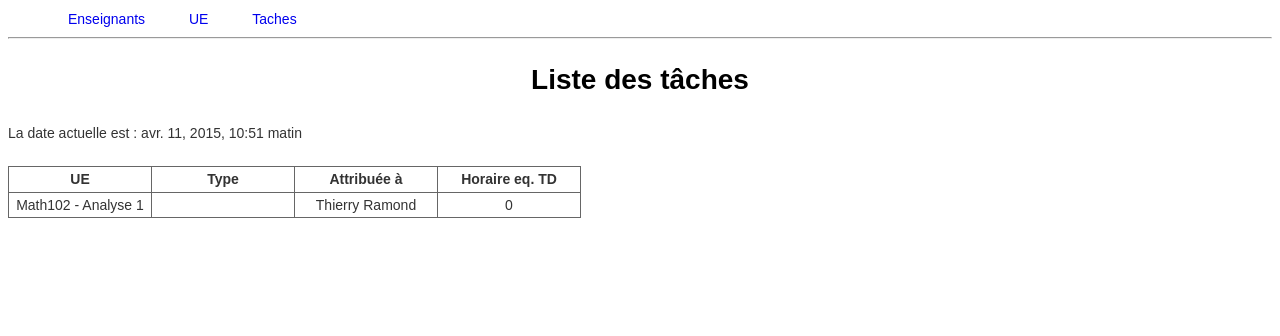
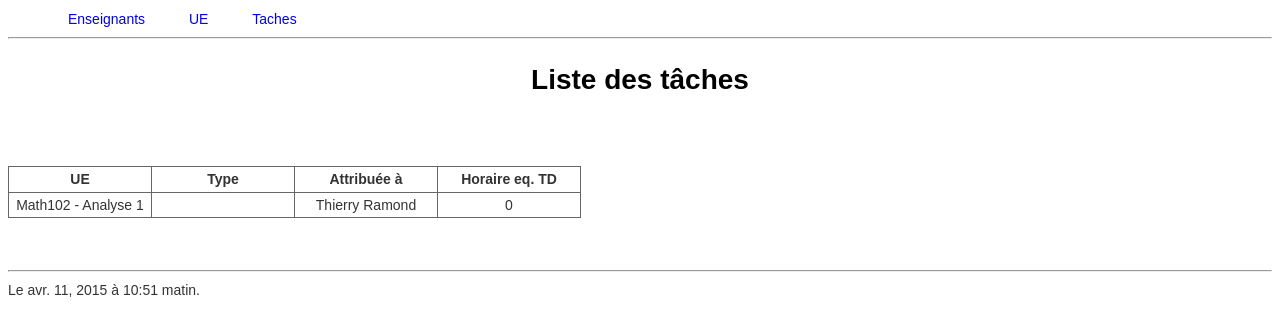
Before and after one commit to thierryramond/trServ, a Django app: page /taches/ in a window 1280 px wide. Shown: the top 336 px of the page. Run offline with Django 3.2, Linux system fonts and the light colour scheme; data comes from the database, SQL or seed files in the repository; parts of the project's set-up code (start-up, migrations or seed data) failed here and were passed over.

Commit message:
cosmetique: affiche de l'heure dans base.html

```diff
--- a/trServ/services/templates/services/base.html
+++ b/trServ/services/templates/services/base.html
@@ -13,11 +13,19 @@
 <li> <a href="{% url 'services.views.liste_ue' %}">UE</a></li>
 <li> <a href="{% url 'services.views.liste_taches' %}">Taches</a></li>
 </ul>
+
 </div>
 <hr/>
 
 
-{% block content %}{% endblock %}
+{% block content %}
 
+{% endblock %}
+
+
+<br>
+<br>
+<hr>
+Le {{datetime|date:"DATE_FORMAT"}} à {{datetime|time:"TIME_FORMAT"}}.
 </body>
 </html>
--- a/trServ/services/templates/services/enseignants.html
+++ b/trServ/services/templates/services/enseignants.html
@@ -5,9 +5,8 @@
 {% block content %}
 
 <h1>Liste des enseignants</h1>
-
-Bonjour! Nous sommes le {{datetime|date}} et il est {{datetime|time}}
-<br/><br/>
+<br/>
+<br/>
 
 <table>
 <tr>
--- a/trServ/services/templates/services/taches.html
+++ b/trServ/services/templates/services/taches.html
@@ -6,7 +6,6 @@
 <h1>Liste des tâches</h1>
 
 
-La date actuelle est : {{date}}
 <br/><br/>
 
 <table>
--- a/trServ/services/views.py
+++ b/trServ/services/views.py
@@ -6,7 +6,7 @@ from django.utils import timezone
 
 
 def home(request):
-	return render(request,'services/home.html')
+	return render(request,'services/home.html',{'datetime': timezone.now()})
 
 
 from .models import Enseignant
@@ -18,13 +18,13 @@ def liste_enseignants(request):
 from .models import Ue
 def liste_ue(request):
 	liste_ue = Ue.objects.order_by('année','semestre')
-	return render(request, 'services/ue.html',{'date': timezone.now(), 'Ue' : liste_ue})
+	return render(request, 'services/ue.html',{'datetime': timezone.now(), 'Ue' : liste_ue})
 
 
 from .models import Tache
 def liste_taches(request):
 	liste = Tache.objects.all()
-	return render(request, 'services/taches.html',{'date': timezone.now(), 'Taches' : liste})
+	return render(request, 'services/taches.html',{'datetime': timezone.now(), 'Taches' : liste})
 
 from .forms import EnseignantForm
 def nouvelens(request):
@@ -37,7 +37,7 @@ def nouvelens(request):
 	else: # Si ce n'est pas du POST, c'est probablement une requête GET
 		form = EnseignantForm()  # Nous créons un formulaire vide
 
-	return render(request, "services/ens_form.html", locals())
+	return render(request, "services/ens_form.html", locals(),{'datetime': timezone.now()})
 
 from .forms import UeForm
 def nouvelleue(request):
@@ -50,8 +50,8 @@ def nouvelleue(request):
 	else: # Si ce n'est pas du POST, c'est probablement une requête GET
 		form = UeForm()  # Nous créons un formulaire vide
 
-	return render(request, "services/ue_form.html", locals())
+	return render(request, "services/ue_form.html", locals(), {'datetime': timezone.now()})
 
 
 def une_ue(request,code):
-	return render(request, "services/une_ue.html", {'code': code})
+	return render(request, "services/une_ue.html", {'code': code},{'datetime': timezone.now()})
```
